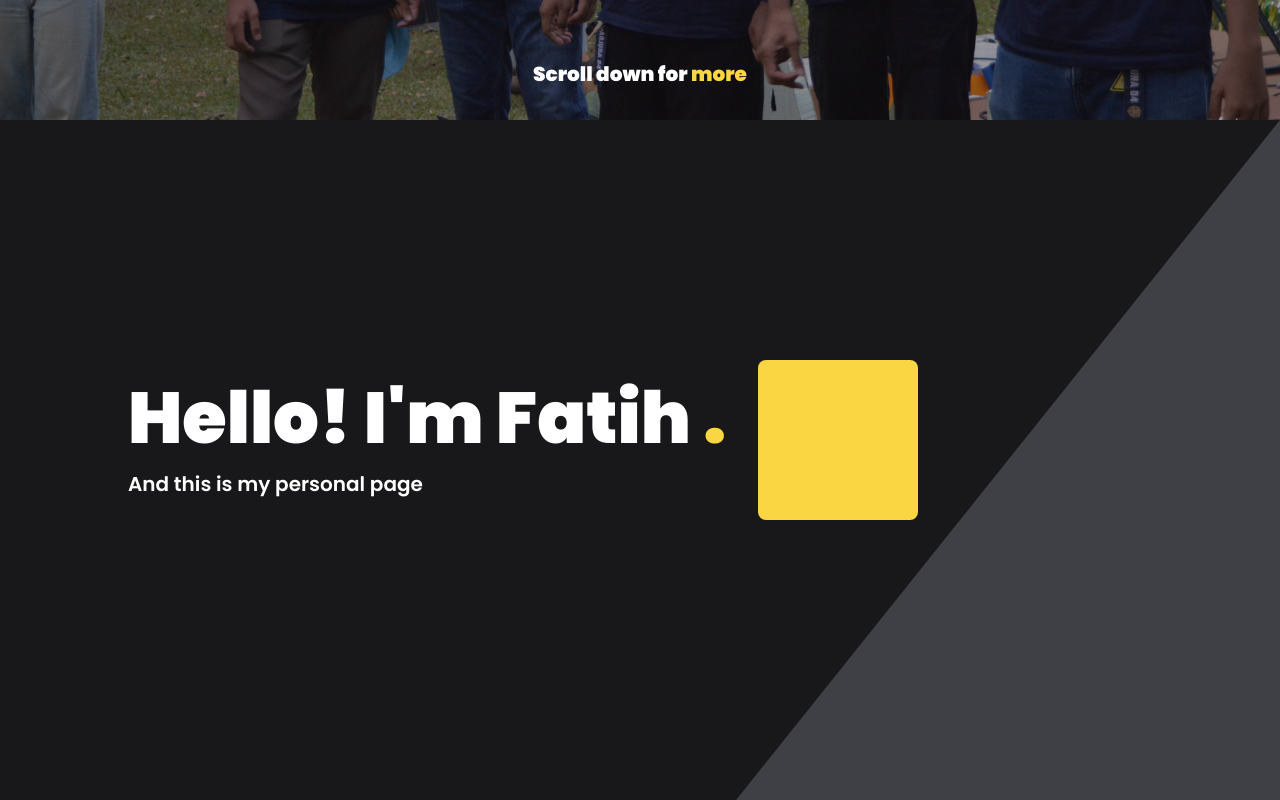
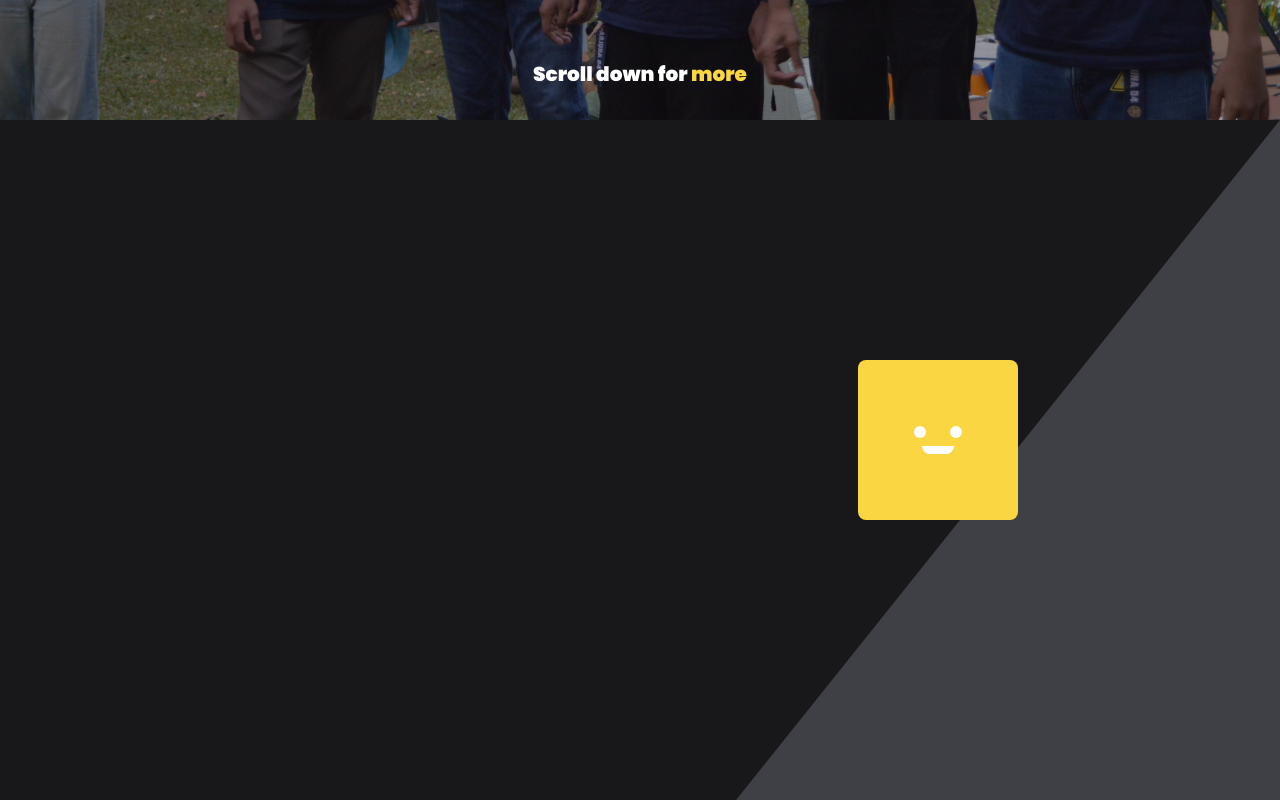
Before and after one commit to enclaire1443/portofotio-website, a Next.js app: page / in a window 1280 px wide. Shown: the part 680-1480 px from the top of the page. Built offline with nearby package versions, Linux system fonts and the light colour scheme.

Commit message:
added smiley :)

```diff
--- a/src/app/components/mainpage.tsx
+++ b/src/app/components/mainpage.tsx
@@ -10,42 +10,57 @@ function MainPage() {
   });
 
   return (
-    <div className="relative h-screen pt-20 bg-dark-300 z-0">
+    <div className="relative h-screen pt-20 bg-dark-300">
       <div
         className="absolute top-0 right-0 bottom-0 left-0 bg-dark-200"
         style={{
           clipPath: "polygon(100% 0%, 100% 100%, 50% 100%)",
-          zIndex: -1,
+          zIndex: 0,
         }}
       ></div>
 
-      <div className="absolute top-[30%] left-[10%] flex flex-col md:flex-row items-center md:space-x-8 text-white">
+      <div className="absolute top-[30%] left-[10%] flex flex-col gap-28 md:flex-row items-center md:space-x-8 text-white">
+        <div className="overflow-hidden">
         <motion.div
           ref={ref}
           className="flex flex-col items-start space-y-4"
-          initial={{
-            opacity: 0,
-            y: 50,
-            filter: "blur(33px)",
-          }}
-          animate={{
-            opacity: isInView ? 1 : 0,
-            y: isInView ? 0 : 50,
-            filter: isInView ? "blur(0px)" : "blur(33px)",
-            transition: { duration: 1 },
-          }}
-        >
+          initial={"hidden"}
+          animate={"visible"}
+          whileHover={ "hovered" }
+          >
+          <motion.div
+          variants={{
+            hidden: {
+              opacity: 0,
+              y: 50,
+            },
+            visible: {
+              opacity: isInView ? 1 : 0,
+              y: isInView ? 0 : 50,
+              transition: { duration: 1 },
+            },
+            hovered: {
+              background: "#FFFFFF",
+              opacity: 1,
+              y: "0%",
+              color: "#000000", // Change text color to red
+              transition: {
+                duration: 0.5,
+                ease: "easeInOut",
+              },}
+          }}>
           <p className="font-poppins font-superbold text-6xl sm:text-4xl md:text-5xl lg:text-6xl xl:text-7xl">
-            Hello! I'm Fatih <span className="text-light-200">.</span>
+            Hello! I'm Fatih<span className="text-light-200">.</span>
           </p>
           <p className="font-poppins text-xl font-semibold">
-            And this is my personal page
+            And this is my personal &#40;experimental&#41; page
           </p>
+          </motion.div>
         </motion.div>
-
+        </div>
         <motion.div
           ref={ref}
-          className="relative w-40 h-40 bg-light-200 rounded-lg mt-8 md:mt-0"
+          className="relative w-40 h-40 bg-light-200 rounded-lg mt-8 md:mt-0 flex items-center justify-center"
           initial={{
             opacity: 0,
             scale: 0,
@@ -67,7 +82,19 @@ function MainPage() {
               borderRadius: { duration: 0.6, ease: "easeInOut" },
             },
           }}
-        />
+        >
+          <div className="absolute">
+            <div className="relative flex flex-col items-center">
+              {/* Eyes */}
+              <div className="flex justify-between w-12">
+                <div className="w-3 h-3 bg-white rounded-full"></div>
+                <div className="w-3 h-3 bg-white rounded-full"></div>
+              </div>
+              {/* Mouth */}
+              <div className="mt-2 w-8 h-2 bg-white rounded-b-full"></div>
+            </div>
+          </div>
+        </motion.div>
       </div>
     </div>
   );
```
Also changed, not shown: src/app/page.tsx (+0 -8 lines).
